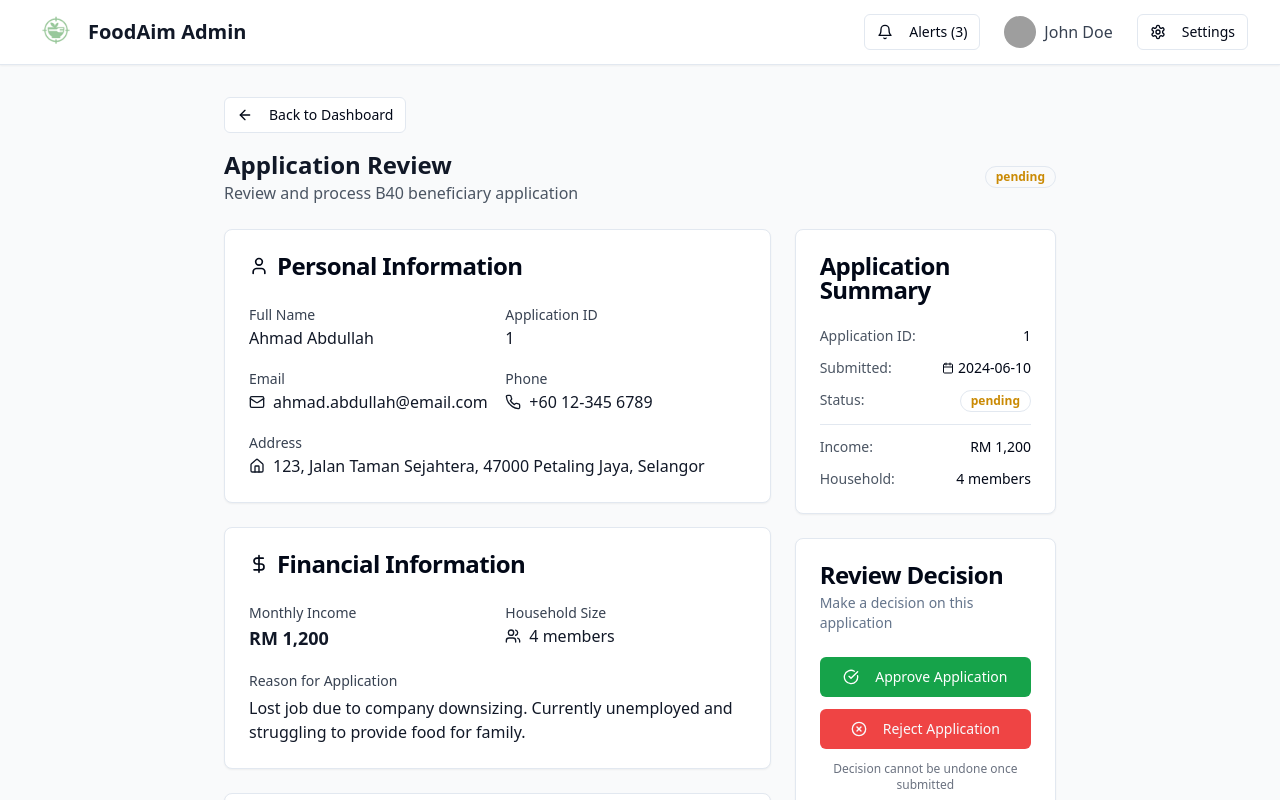
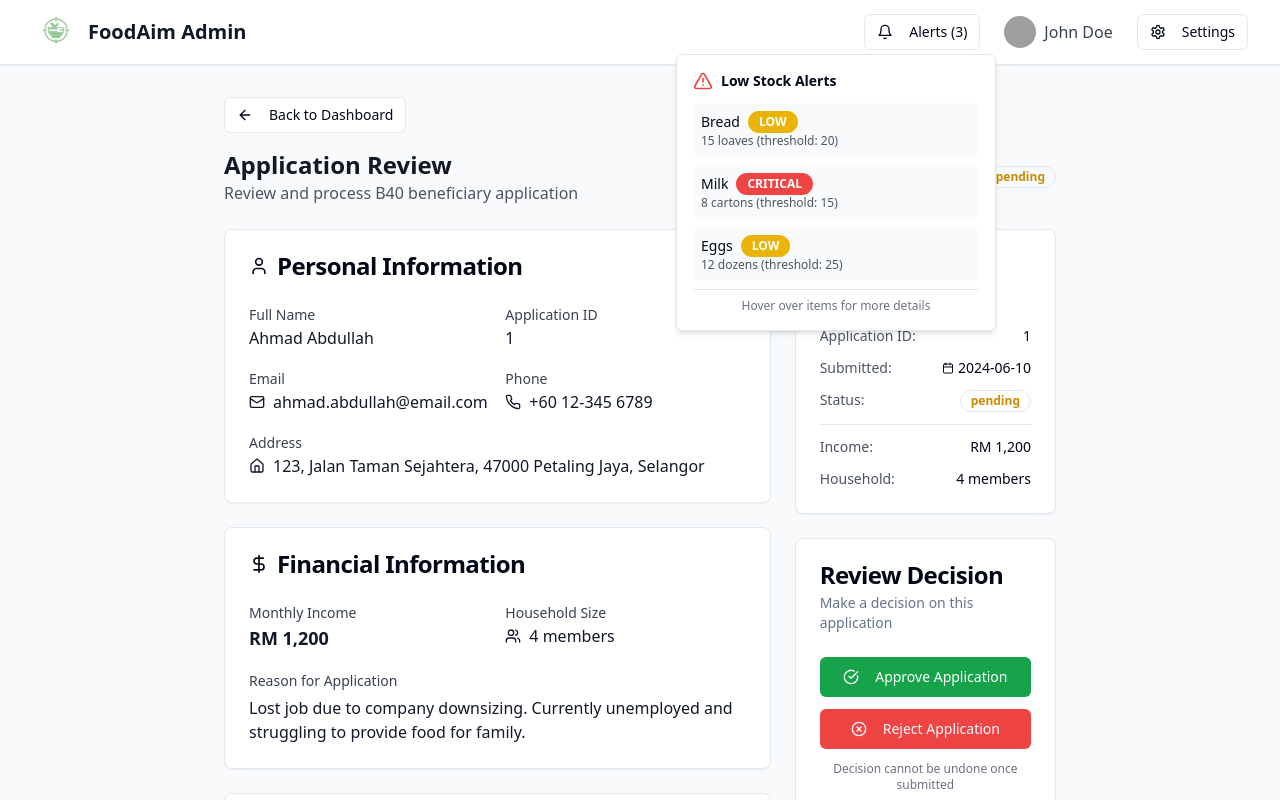
Before and after one commit to miraizz/foodaim-connect-bridge, a React (Vite) app: page /application-review/1 in a window 1280 px wide. Both pictures are taken after a click on the button "Alerts (3)". Shown: the top 800 px of the page. Built offline with nearby package versions, Linux system fonts and the light colour scheme; grey boxes are pictures that could not be loaded.

Commit message:
Add low stock item hover feature
Implemented a hover feature on the alert button to display a list of low stock items. This provides quick access to inventory status information.

```diff
--- a/src/components/AdminHeader.tsx
+++ b/src/components/AdminHeader.tsx
@@ -1,8 +1,9 @@
 
 import { Button } from "@/components/ui/button";
-import { Bell, Settings } from "lucide-react";
+import { Settings } from "lucide-react";
 import { Link } from "react-router-dom";
 import UserProfileDropdown from "@/components/UserProfileDropdown";
+import LowStockAlerts from "@/components/LowStockAlerts";
 
 const AdminHeader = () => {
   return (
@@ -20,10 +21,7 @@ const AdminHeader = () => {
             </Link>
           </div>
           <div className="flex items-center space-x-4">
-            <Button variant="outline" size="sm">
-              <Bell className="h-4 w-4 mr-2" />
-              Alerts (3)
-            </Button>
+            <LowStockAlerts />
             <UserProfileDropdown />
             <Button variant="outline" size="sm">
               <Settings className="h-4 w-4 mr-2" />
--- /dev/null
+++ b/src/components/LowStockAlerts.tsx
@@ -0,0 +1,104 @@
+
+import { HoverCard, HoverCardContent, HoverCardTrigger } from "@/components/ui/hover-card";
+import { Button } from "@/components/ui/button";
+import { Badge } from "@/components/ui/badge";
+import { Bell, AlertTriangle } from "lucide-react";
+
+interface LowStockItem {
+  id: string;
+  name: string;
+  currentStock: number;
+  threshold: number;
+  unit: string;
+  status: 'low' | 'critical';
+}
+
+const LowStockAlerts = () => {
+  // Mock data for low stock items - in a real app, this would come from your inventory data
+  const lowStockItems: LowStockItem[] = [
+    {
+      id: "1",
+      name: "Bread",
+      currentStock: 15,
+      threshold: 20,
+      unit: "loaves",
+      status: "low"
+    },
+    {
+      id: "2",
+      name: "Milk",
+      currentStock: 8,
+      threshold: 15,
+      unit: "cartons",
+      status: "critical"
+    },
+    {
+      id: "3",
+      name: "Eggs",
+      currentStock: 12,
+      threshold: 25,
+      unit: "dozens",
+      status: "low"
+    }
+  ];
+
+  const getStatusColor = (status: string) => {
+    switch (status) {
+      case 'critical':
+        return 'bg-red-500 text-white';
+      case 'low':
+        return 'bg-yellow-500 text-white';
+      default:
+        return 'bg-gray-500 text-white';
+    }
+  };
+
+  return (
+    <HoverCard>
+      <HoverCardTrigger asChild>
+        <Button variant="outline" size="sm" className="hover:bg-red-50">
+          <Bell className="h-4 w-4 mr-2" />
+          Alerts ({lowStockItems.length})
+        </Button>
+      </HoverCardTrigger>
+      <HoverCardContent className="w-80" align="end">
+        <div className="space-y-3">
+          <div className="flex items-center space-x-2">
+            <AlertTriangle className="h-5 w-5 text-red-500" />
+            <h4 className="font-semibold text-sm">Low Stock Alerts</h4>
+          </div>
+
+          {lowStockItems.length === 0 ? (
+            <p className="text-sm text-gray-500">No low stock items</p>
+          ) : (
+            <div className="space-y-2">
+              {lowStockItems.map((item) => (
+                <div key={item.id} className="flex items-center justify-between p-2 bg-gray-50 rounded-lg">
+                  <div className="flex-1">
+                    <div className="flex items-center space-x-2">
+                      <span className="font-medium text-sm">{item.name}</span>
+                      <Badge className={`text-xs ${getStatusColor(item.status)}`}>
+                        {item.status.toUpperCase()}
+                      </Badge>
+                    </div>
+                    <p className="text-xs text-gray-600">
+                      {item.currentStock} {item.unit} (threshold: {item.threshold})
+                    </p>
+                  </div>
+                </div>
+              ))}
+
+              <div className="pt-2 border-t">
+                <p className="text-xs text-gray-500 text-center">
+                  Hover over items for more details
+                </p>
+              </div>
+            </div>
+          )}
+        </div>
+      </HoverCardContent>
+    </HoverCard>
+  );
+};
+
+export default LowStockAlerts;
```
